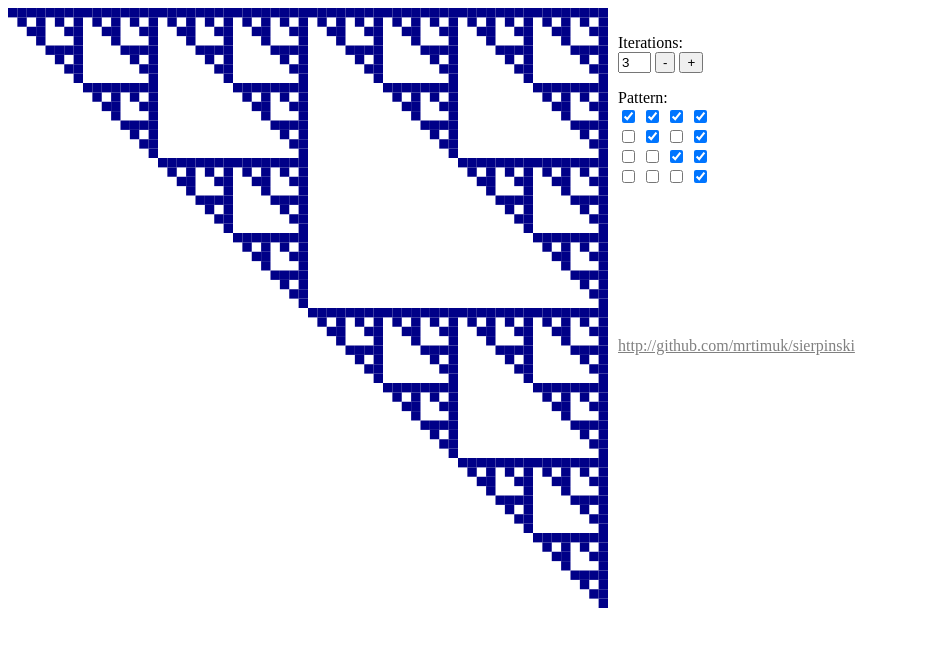
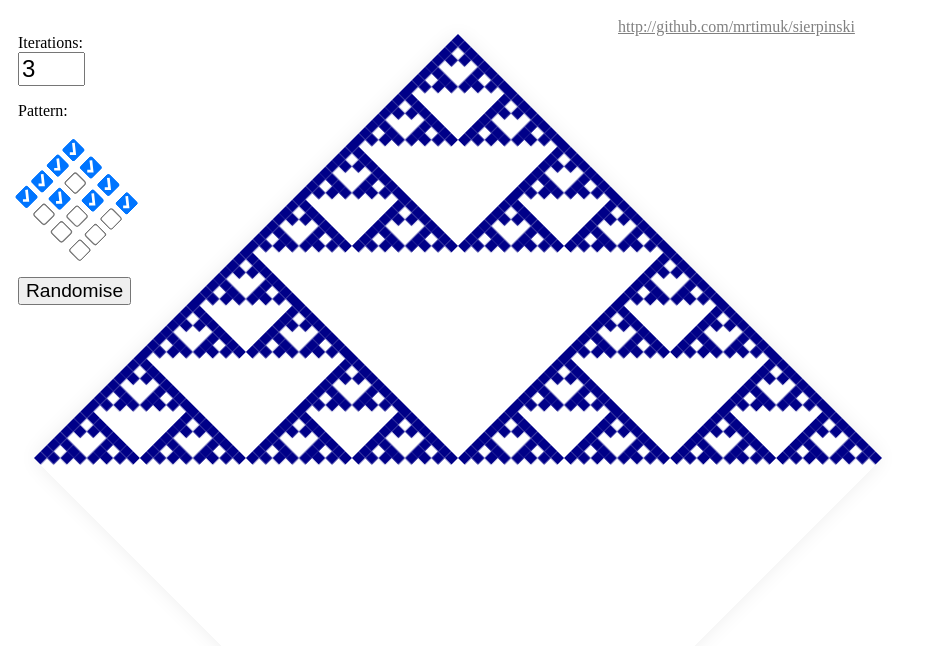
Before and after one commit to mrtimuk/sierpinski, a plain HTML site: page sierpinski.html in a window 1280 px wide. Shown: the whole page, without its empty margins (0-936 px from the left). Drawn offline with Linux system fonts and the light colour scheme.

Commit message:
Rotate, improve controls

```diff
--- a/sierpinski.html
+++ b/sierpinski.html
@@ -1,37 +1,73 @@
 <!DOCTYPE html>
 <!-- Project page http://github.com/mrtimuk/sierpinski -->
-<html>
+<html lang="en">
 <head>
 <meta charset="utf-8"/>
 <title>Sierpinski Fractals</title>
+
+<style>
+    #canvas {
+        transform: translate(150px,150px) rotate(-45deg);
+        width: 600px;
+        height: 600px;
+        position: absolute;
+        box-shadow: 0px 0px 20px #eee;
+    }
+    #pattern {
+        line-height: 120%;
+        transform: scale(1.3) translate(20px,20px) rotate(-45deg);
+        width: 100px;
+        margin-bottom: 80px;
+
+    }
+    #pattern input {
+        margin: 0;
+    }
+    #github-link {
+        position: absolute;
+        margin-left: 600px;
+    }
+    #iters {
+        font-size: 150%;
+    }
+    button {
+        font-size: 120%;
+    }
+    rect {
+        fill:rgb(0,0,128);
+    }
+</style>
 </head>
 
 <body>
 <script type="text/javascript">
+    const svgns = "http://www.w3.org/2000/svg";
     // Create a canvas if we can, otherwise use svg
-	const elem = document.createElement('canvas');
-	const useSvg = 0;
-	if (!elem) {
-		elem = document.createElement('svg');
+    let canvas = document.createElement('canvas');
+    let useSvg = 0;
+    if (!canvas.getContext) {
+        canvas = document.createElementNS(svgns, 'svg');
+        canvas.setAttribute("xmlns", svgns);
         useSvg = 1;
     }
-	elem.setAttribute("id","canvas");
-	elem.width = elem.height = 600;
-	elem.style.width = elem.style.height = "600px";
-	elem.style.float = "left";
-	document.body.appendChild(elem);
+    canvas.setAttribute("id","canvas");
+    canvas.width = canvas.height = 600;
+    document.body.appendChild(canvas);
 </script>
 
-<div style="float:left; padding: 10px">
+<div style="padding: 10px">
+  <div id="github-link">
+    <a href="http://github.com/mrtimuk/sierpinski" style="color:grey">http://github.com/mrtimuk/sierpinski</a>
+  </div>
+
   <div>
     <p>
         Iterations:<br>
-		<input onkeyup="render()" id="iters" value="3" maxLength="1" size="1" />
-		<button id="decr">-</button>
-		<button id="incr">+</button>
+        <input type="number" id="iters" value="3" max="6" min="1" size="1" />
     </p>
-	<p>
-		Pattern:<br>
+    Pattern:
+    <div style="position: relative">
+        <div id="pattern">
             <input id="c00" type="checkbox" checked="1" />
             <input id="c01" type="checkbox" checked="1" />
             <input id="c02" type="checkbox" checked="1" />
@@ -51,30 +87,18 @@
             <input id="c31" type="checkbox" />
             <input id="c32" type="checkbox" />
             <input id="c33" type="checkbox" checked="1" />
-	</p>
         </div>
-
-<div style="margin-top:150px">
-	<a href="http://github.com/mrtimuk/sierpinski" style="color:grey">http://github.com/mrtimuk/sierpinski</a>
+        <button id="btnRandom">Randomise</button>
+    </div>
   </div>
 </div>
 
 <script type="text/javascript">
     const xmlns = "http://www.w3.org/2000/svg";
-	const canvas = document.getElementById('canvas');
     const elIters = document.getElementById('iters');
 
-	document.getElementById("incr").addEventListener("click", () => {
-		elIters.value++;
-		render();
-	});
-	document.getElementById("decr").addEventListener("click", () => {
-		if (elIters.value > 0) { elIters.value--; }
-		render();
-	});
-
     function render() {
-		const size = canvas.width;
+        const size = 600;
 
         let pattern = [[],[],[],[]];
         for (let j = 0; j < 4; j++){
@@ -92,15 +116,16 @@
             document.getElementById("c"+j+i).addEventListener("click", render);
         }}
 
-	function fractal(pattern, x, y, size, canvas, n) {
+    function fractal(pattern, x, y, size, context, n) {
+        console.log("fractal", x,y,size);
         if (n == 0 || size == 1) {
-			pixel(x, y, size, canvas);
+            pixel(x, y, size, context);
         } else {
             size = size/4;
             for (let j = 0; j < 4; j++){
                 for (let i = 0; i < 4; i++) {
                     if (pattern[i][j]) {
-						fractal(pattern, x+size*i, y+size*j, size, canvas, n-1);
+                        fractal(pattern, x+size*i, y+size*j, size, context, n-1);
                     }
                 }
             }
@@ -109,31 +134,44 @@
 
     function clear() {
         if (useSvg) {
-			cont.innerHTML = '';
+            canvas.innerHTML = '';
         } else {
-			var ctx = canvas.getContext("2d");
+            const ctx = canvas.getContext("2d");
             ctx.imageSmoothingEnabled= false
             ctx.fillStyle = '#fff';
-			ctx.fillRect (0,0,canvas.width,canvas.height);
+            ctx.fillRect(0, 0, canvas.width, canvas.height);
             ctx.fillStyle = '#008';
         }
     }
 
-	function pixel(x, y, size, canvas) {
+    function pixel(x, y, size, context) {
+        console.log("pixel", x,y,size);
         if (useSvg) {
-			var rect = document.createElementNS(xmlns, 'rect');
-			rect.setAttribute('x', x );
-			rect.setAttribute('y', y );
+            const rect = document.createElementNS(xmlns, 'rect');
+            rect.setAttribute('x', x);
+            rect.setAttribute('y', y);
             rect.setAttribute('width', size);
             rect.setAttribute('height', size);
-			rect.setAttribute('style', 'fill:rgb(0,0,128);');
-			cont.appendChild(rect);
+            context.appendChild(rect);
         } else {
-			var ctx = canvas.getContext("2d");
+            const ctx = context.getContext("2d");
             ctx.fillRect(x,y,size,size);
         }
     }
     render();
+
+    document.getElementById('btnRandom').addEventListener('click', () => {
+        for (let j = 0; j < 4; j++){
+            const r = Math.round(Math.random() * 100000);
+            for (let i = 0; i < 4; i++) {
+                p = !!(r & (1 << i));
+                document.getElementById("c"+j+i).checked = p;
+            }
+        }
+        render();
+    });
+
+    elIters.addEventListener("change", () => render());
 </script>
 </body>
 </html>
```
Lines whose indentation alone changed are shown as unchanged.
